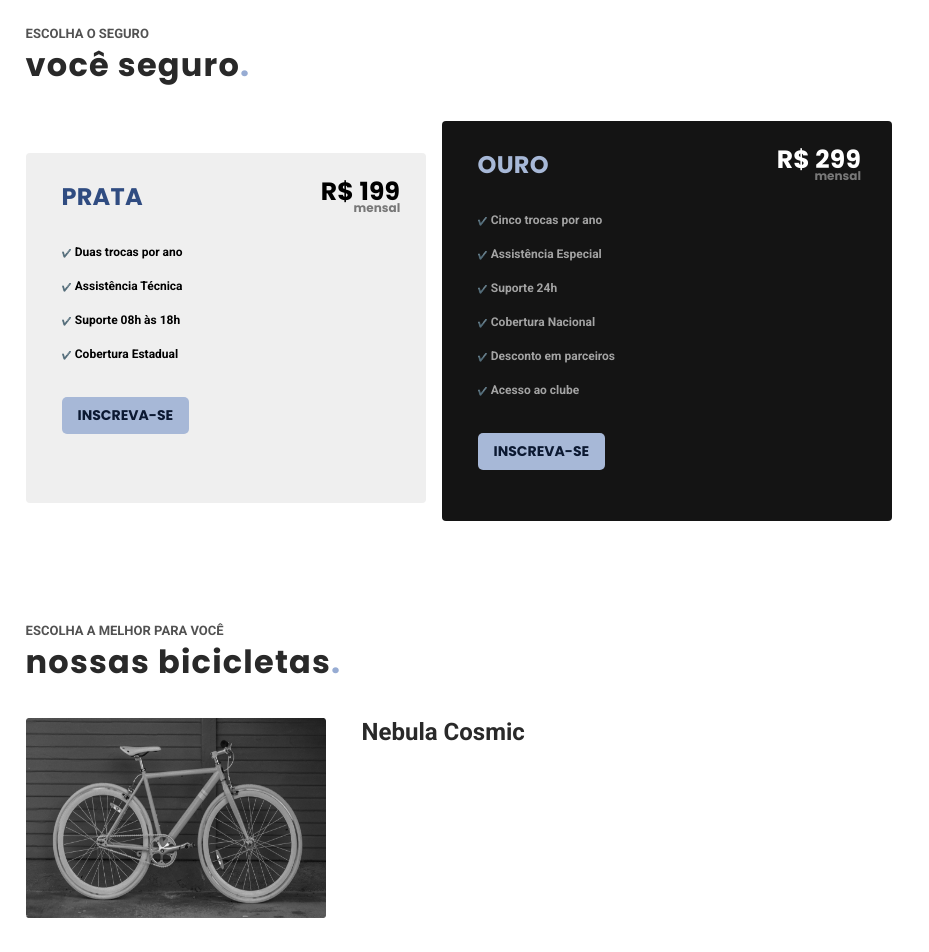
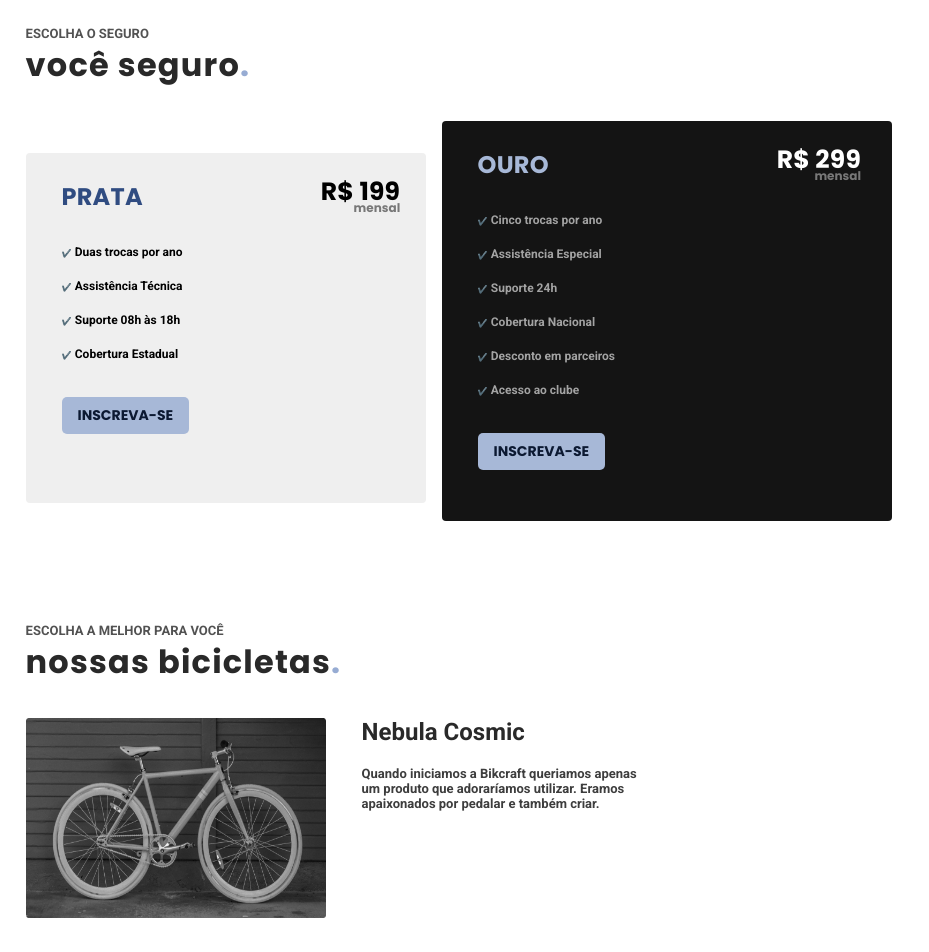
Before and after one commit to GustavoRMendes/next-bike, a Next.js app: page / in a window 1280 px wide. Shown: the top 952 px of the page, without its empty margins (0-929 px from the left). Built offline with nearby package versions, Linux system fonts and the light colour scheme.

Commit message:
description

```diff
--- a/src/app/globals.css
+++ b/src/app/globals.css
@@ -145,5 +145,9 @@ button:hover{
 }
 .nebula{
   color:#292929;
+  margin-bottom: 1.3rem;
+}
+
+.description{
   margin-left: 20px;
 }
--- a/src/app/page.tsx
+++ b/src/app/page.tsx
@@ -65,10 +65,11 @@ export default function Home () {
             sizes='100vw'
           />
         </div>
-        <div>
+        <div className='description'>
           <h2 className='nebula'>
             Nebula Cosmic
           </h2>
+          <p style={{color:"#3D3D3D",fontWeight:'100'}}>Quando iniciamos a Bikcraft queriamos apenas <br/> um produto que adoraríamos utilizar. Eramos <br/> apaixonados por pedalar e também criar.</p>
         </div>
       </main>
 
```
